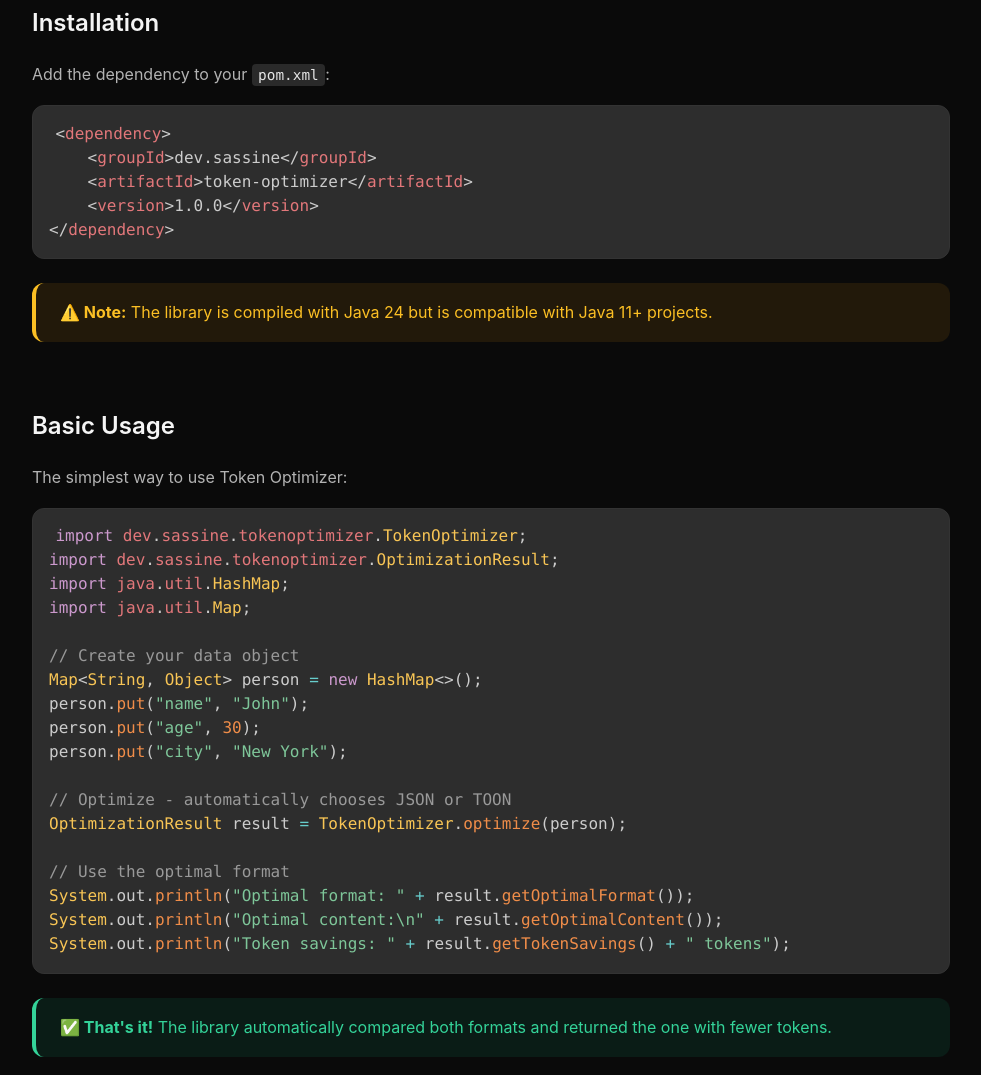
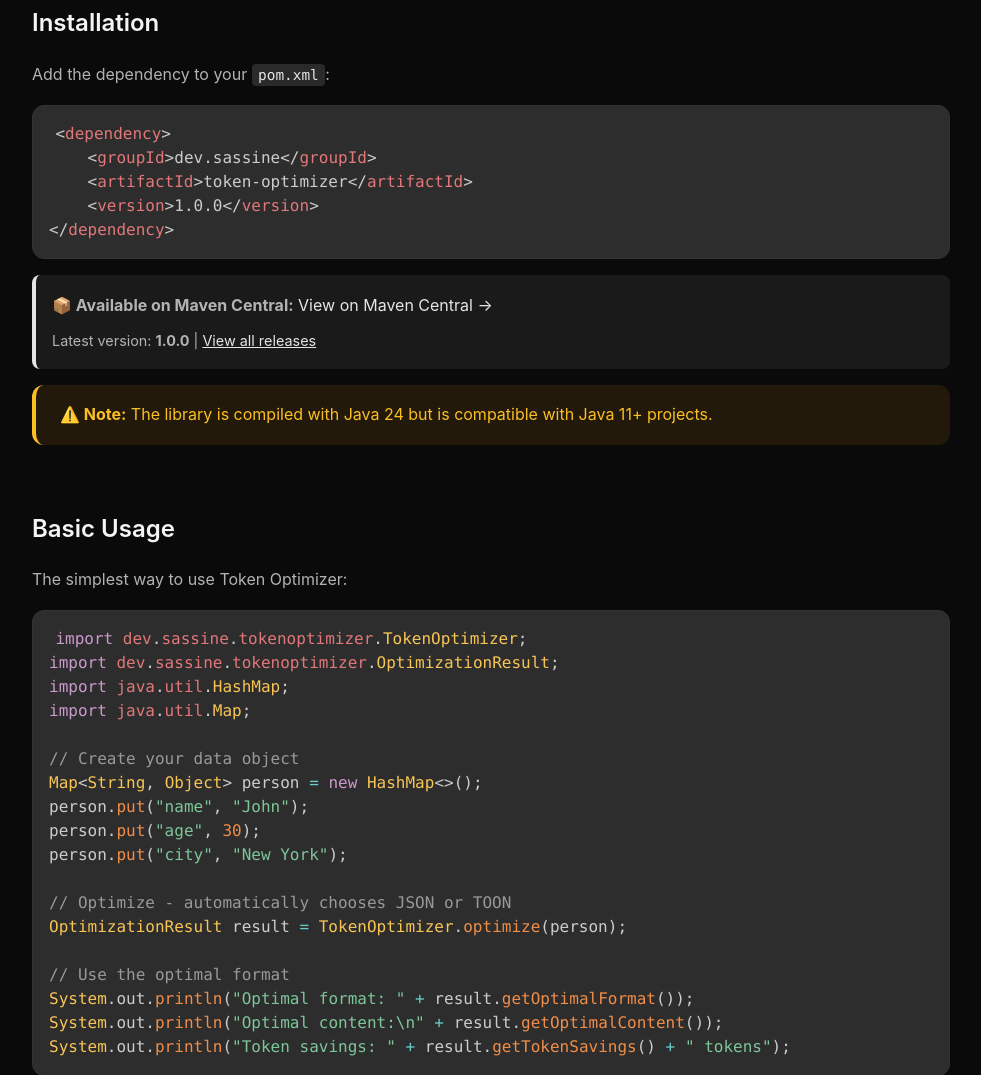
Before and after one commit to Sassine/token-optimizer, a plain HTML site: page docs/index.html in a window 1280 px wide. Shown: the part 4416-5491 px from the top of the page, without its empty margins (298-1279 px from the left). Drawn offline with nearby package versions, Linux system fonts and the light colour scheme.

Commit message:
docs: Fix installation section with Maven Central info

```diff
--- a/docs/index.html
+++ b/docs/index.html
@@ -720,7 +720,20 @@
     &lt;version&gt;1.0.0&lt;/version&gt;
 &lt;/dependency&gt;</code></pre>
 
-                    <div class="alert alert-warning">
+                    <div style="margin-top: 1rem; padding: 1rem; background: var(--bg-secondary); border-radius: 8px; border-left: 4px solid var(--accent);">
+                        <p style="margin: 0;">
+                            <strong>📦 Available on Maven Central:</strong>
+                            <a href="https://central.sonatype.com/artifact/dev.sassine/token-optimizer" target="_blank" style="color: var(--accent); text-decoration: none;">
+                                View on Maven Central →
+                            </a>
+                        </p>
+                        <p style="margin: 0.5rem 0 0 0; font-size: 0.9rem; color: var(--text-secondary);">
+                            Latest version: <strong>1.0.0</strong> |
+                            <a href="https://github.com/Sassine/token-optimizer/releases" target="_blank" style="color: var(--accent);">View all releases</a>
+                        </p>
+                    </div>
+
+                    <div class="alert alert-warning" style="margin-top: 1rem;">
                         <strong>⚠️ Note:</strong> The library is compiled with Java 24 but is compatible with Java 11+ projects.
                     </div>
                 </section>
```
